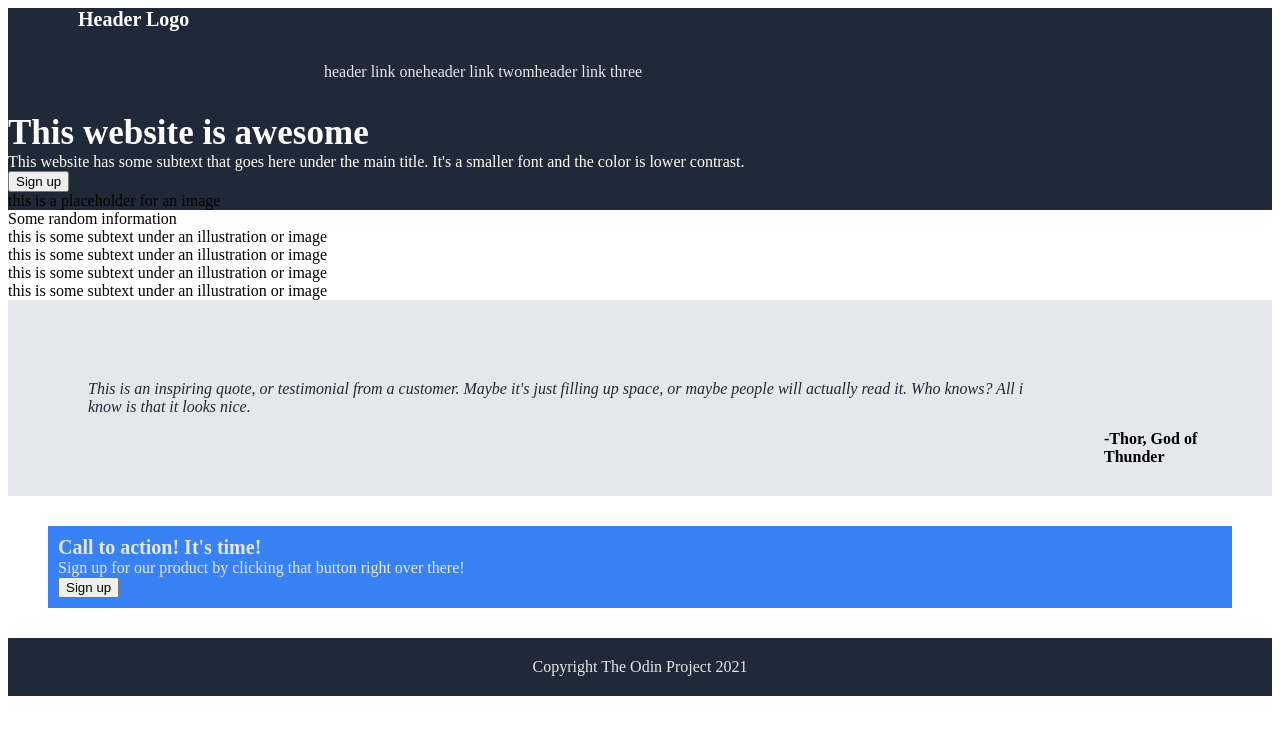
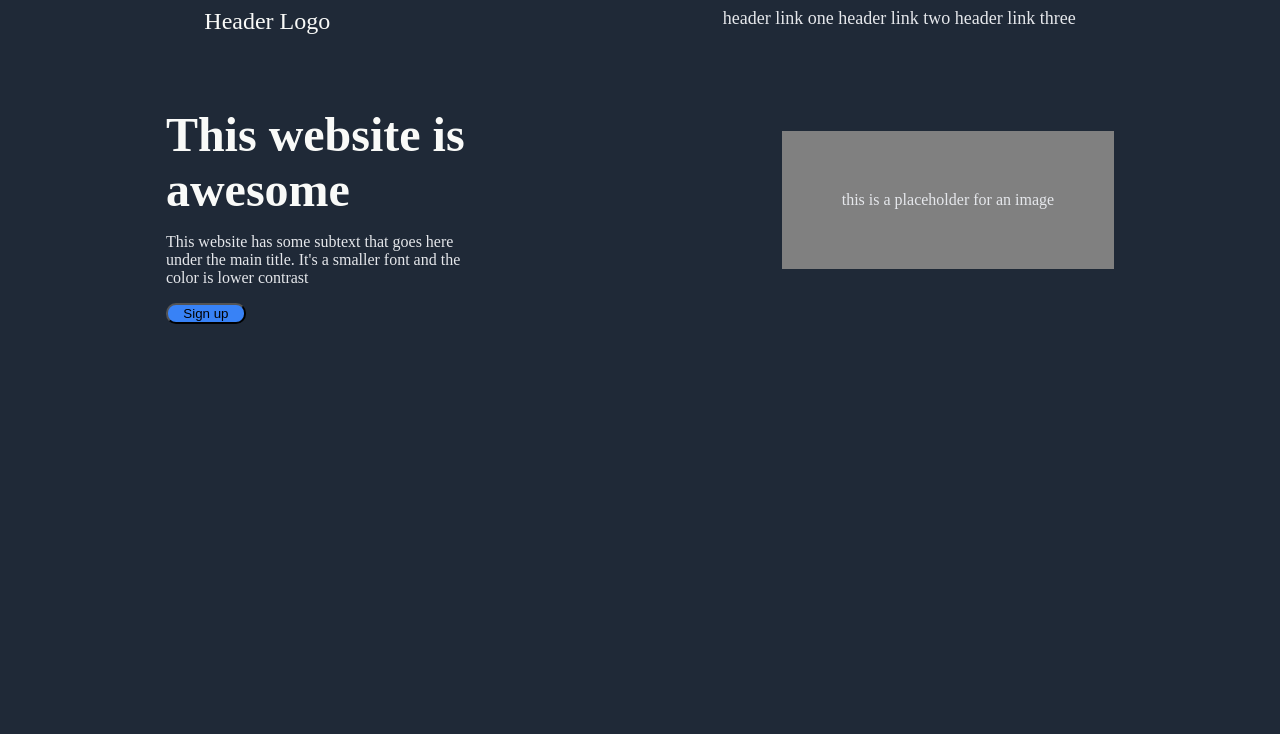
Before and after one commit to gio437/Landing-Page, a plain HTML site: page index.html in a window 1280 px wide. Drawn offline with Linux system fonts and the light colour scheme.

Commit message:
rehauled and reworked html and css code(first-block)

```diff
--- a/index.html
+++ b/index.html
@@ -9,57 +9,20 @@
 </head>
 <body>
     <div class="first-block">
-    <div class="header">
+        <div class="header">
         Header Logo
-    </div>
-    <div class="body">
-        <div class="sidebar">
-          <ul>
-            <li class="text"> header link one</li>
-            <li  class="text"> header link twom</li>
-            <li  class="text"> header link three</li>
-          </ul>
+        <div class=right>header link one   header link two   header link three </div>
         </div>
     </div>
-        <div class="sub-header">
-            <div class="bold"> This website is awesome</div>
-            <div class="par">This website has some subtext that goes here under the main title. It's a smaller font and the color is lower contrast.</div>
-            <button class="sign">Sign up</button>
-            <div class="place"> this is a placeholder for an image</div>
+    <div class="second-block">
+        <div class="top">
+           <h1>This website is awesome</h1>
+            <p>This website has some subtext that goes here under the main title. It's a smaller font and the color is lower contrast</p>
+            <button>Sign up</button>
         </div>
+        <div class="mid">this is a placeholder for an image</div>
     </div>
-
-
-
-        <div class="second-block">
-            <div class="middle-head"> Some random information</div>
-          <div class="card">this is some subtext under an illustration or image</div>
-          <div class="card">this is some subtext under an illustration or image</div>
-          <div class="card">this is some subtext under an illustration or image</div>
-          <div class="card">this is some subtext under an illustration or image</div>
-        </div>
-
-        <div class="third-block">
-        <div class="quote">This is an inspiring quote, or testimonial from a customer. Maybe it's just filling up space, or maybe people will actually read it. Who knows? All i know is that it looks nice.</div>
-            <div class="author"> -Thor, God of Thunder</div>
-        </div>
-    </div>
-
-    <div class="fourth-block">
-        <div class="bottom-header">
-            <div class="blue-header">Call to action! It's time!</div>
-            <div class="bottom-par">Sign up for our product by clicking that button right over there!</div>
-            <button class="bottom-sign">Sign up</button>
-        </div>
-    </div>
-
-
-      <div class="footer">
-        <div class="bottom">Copyright The Odin Project 2021</div>
-      </div>
-
-
-
+</div>
 
 </body>
 </html>
--- a/style.css
+++ b/style.css
@@ -1,163 +1,61 @@
-body {
+body{
+    background-color: #1F2937;
+}
+
+
+.first-block{
+    margin-bottom: 40px;
 
 }
 
-.first-block{
-    background-color:#1F2937;
-}
-
-.header {
-  color: white;
-  padding: 0 70px;
-  font-size: 20px;
-  font-weight: 900;
-
-
-
-}
-
-.body {
-    flex: 3 5 6;
-  display: flex;
-
-
-}
-
-.sidebar{
-    flex-shrink: 0;
-    padding: 16px;
-
-}
-
-ul {
-    list-style-type: none;
-    display: flex;
-    flex-shrink: 0;
-    padding: 0 300px;
-
-}
-
-li {
-
-
-}
-
-.text {
-    color:#E5E7EB;
-    display: flex;
-
-}
-
-<!-- this lines up website is awesome header>
-.sub-header {
-    display: flex;
-    flex-wrap: nowrap;
-    flex: 1;
-}
-
-.bold {
-    font-size: 35px;
-    font-weight: bold;
-    color: white;
-
-}
-
-.par {
-    color: white;
-
-}
-
-.sign{
-
-}
-
-.place {
-
-}
-
-.second-block {
-
-}
-
-.middle-head {
-
-
-}
-
-.card {
-
-}
-
-.quote {
-    padding: 50px;
-    font-style: italic;
-    color: #1F2937;
-    display: flex;
-    align-content: center;
-
-
-}
-
-.author {
-   font-weight: bold;
-    display: flex;
-    align-items: flex-end;
-    justify-content: center;
-
-}
-
-.bottom-header{
+.right{
 
 }
 
 
-.bottom-par {
-    color: #E5E7EB;
+.header{
     display: flex;
-    align-items: center;
+    justify-content: space-around;
+    color: #F9FAf8;
+    font-size: 24px;
 }
 
-.bottom-sign {
+.right{
+    color: #E5E7EB;
+   font-size: 18px;
+}
+
+.second-block{
+    display: flex;
+    justify-content: space-around;
+}
 
 
 
-}
-
-.footer {
-    background: #1F2937;
-    padding: 20px;
-}
-
-.third-block{
-background: #E5E7EB;
-display: flex;
-padding: 30px;
+.top{
+   color: #E5E7EB;
+    display: flex;
+    flex-direction: column;
+    align-items: flex-start;
+    width: 300px;
 
 }
 
-.fourth-block{
-    background: #3882F6;
-    margin-top: 30px;
-    margin-bottom: 30px;
-    padding: 10px;
-    margin-left: 40px;
-    margin-right: 40px;
-
+.mid{
+    align-self: center;
+    padding: 60px;
+    background-color: grey;
+    color: #E5E7EB;
 }
 
-.bottom {
-    color:#E5E7EB;
-    display: flex;
-    justify-content: center;
+h1{
+    color: #F9FAf8;
+    font-size: 48px;
+    margin-bottom: 0;
 }
 
-button {
-
-
+button{
+   background-color: #3882F6;
+   border-radius: 10px;
+   width: 80px;
 }
-
-.blue-header {
-    font-weight:bold;
-    color: #E5E7EB;
-    font-size:20px;
-}
```
Also changed, not shown: 1 other file.
